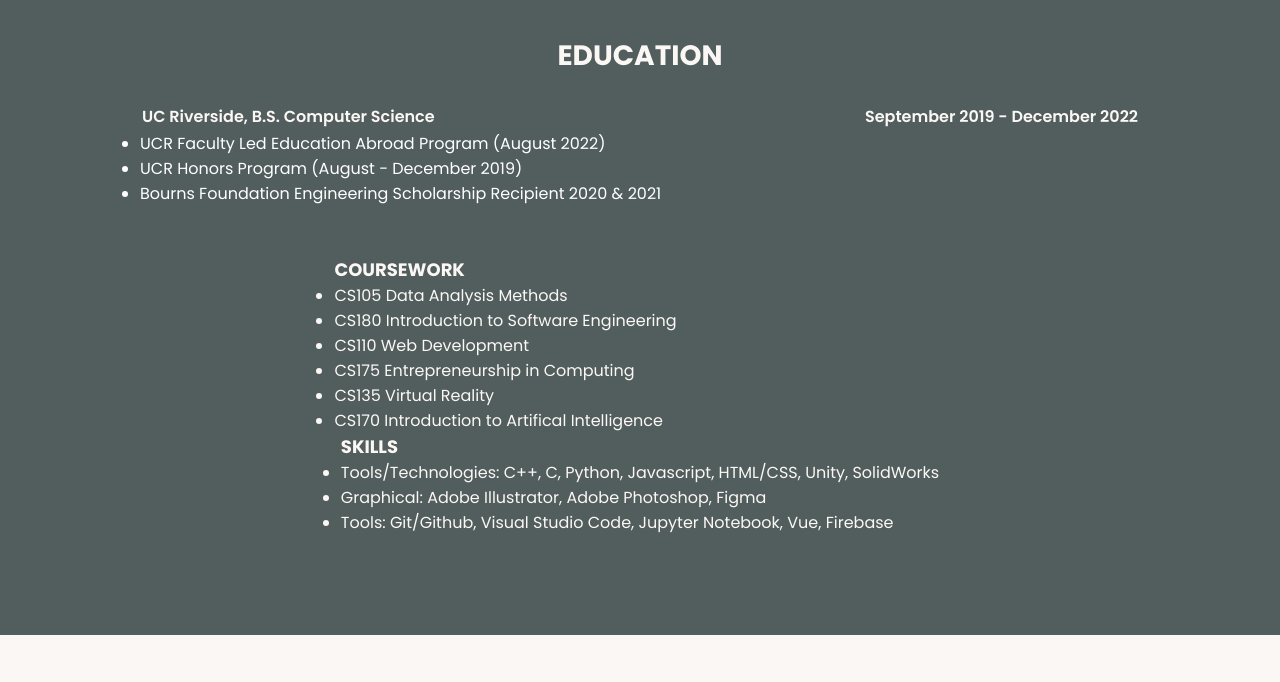
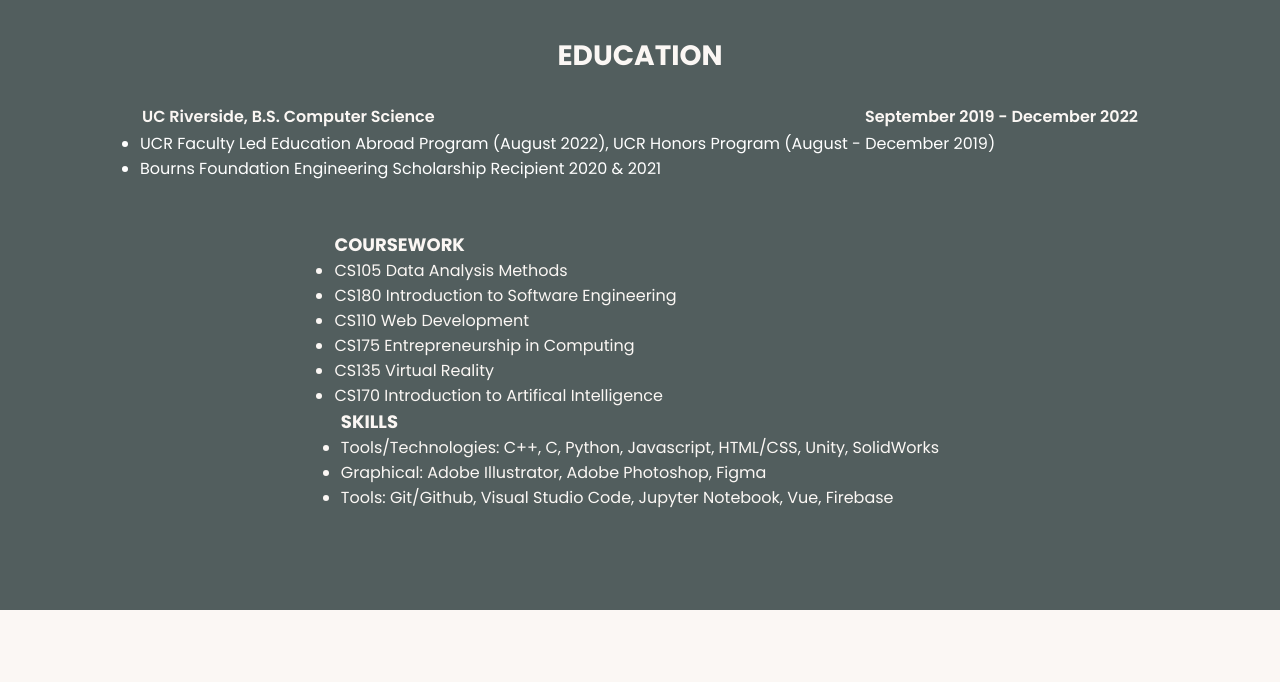
Before and after one commit to trinahcm/trinahcm.github.io, a plain HTML site: page index.html in a window 1280 px wide. Shown: the part 2120-2802 px from the top of the page. Drawn offline with Linux system fonts and the light colour scheme.

Commit message:
final fix

```diff
--- a/index.html
+++ b/index.html
@@ -176,8 +176,7 @@
                             </tr>
                         </table>
                         <ul>
-                            <li>UCR Faculty Led Education Abroad Program (August 2022)</li>
-                            <li>UCR Honors Program (August - December 2019)</li>
+                            <li>UCR Faculty Led Education Abroad Program (August 2022), UCR Honors Program (August - December 2019)</li>
                             <li>Bourns Foundation Engineering Scholarship Recipient 2020 & 2021</li>
                         </ul>
                     </tbody>
```
